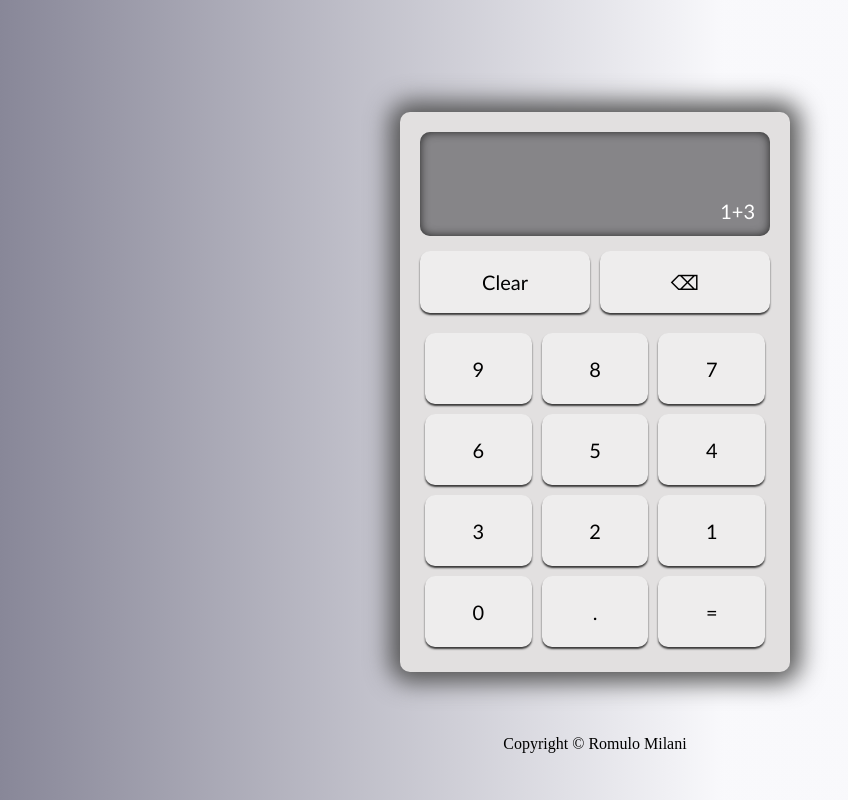
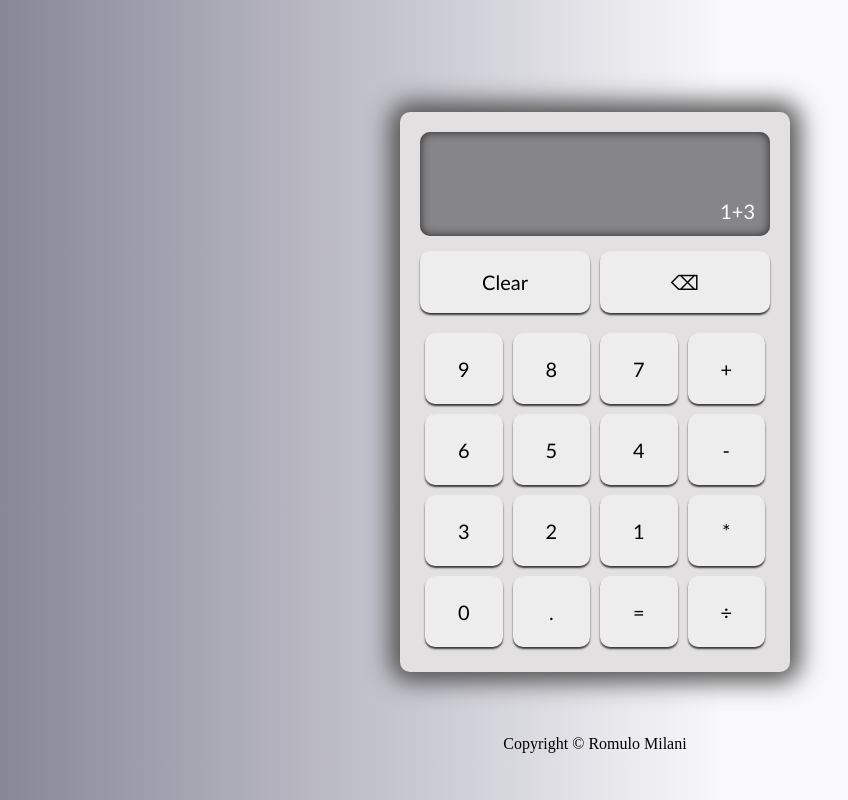
Before and after one commit to romulo-milani/jsCalculator, a plain HTML site: page index.html in a window 1280 px wide. Shown: the whole page, without its empty margins (45-893 px from the left). Drawn offline with Linux system fonts and the light colour scheme; a web font is replaced by a local one.

Commit message:
added the operator buttons

```diff
--- a/index.html
+++ b/index.html
@@ -31,21 +31,25 @@
                 <button class="btn9 bottombtn">9</button>
                 <button class="btn8 bottombtn">8</button>
                 <button class="btn7 bottombtn">7</button>
+                <button class="btnAdd bottombtn">+</button>
             </div>
             <div class="secondRow">
                 <button class="btn6 bottombtn">6</button>
                 <button class="btn5 bottombtn">5</button>
                 <button class="btn4 bottombtn">4</button>
+                <button class="btnSubtract bottombtn">-</button>
             </div>
             <div class="thirdRow">
                 <button class="btn3 bottombtn">3</button>
                 <button class="btn2 bottombtn">2</button>
                 <button class="btn1 bottombtn">1</button>
+                <button class="btnMultiply bottombtn">*</button>
             </div>
             <div class="fourthRow">
                 <button class="btn0 bottombtn">0</button>
                 <button class="btnD bottombtn">.</button>
                 <button class="btnE bottombtn">=</button>
+                <button class="btnDivide bottombtn">÷</button>
             </div>
         </div>
     </div>
```
